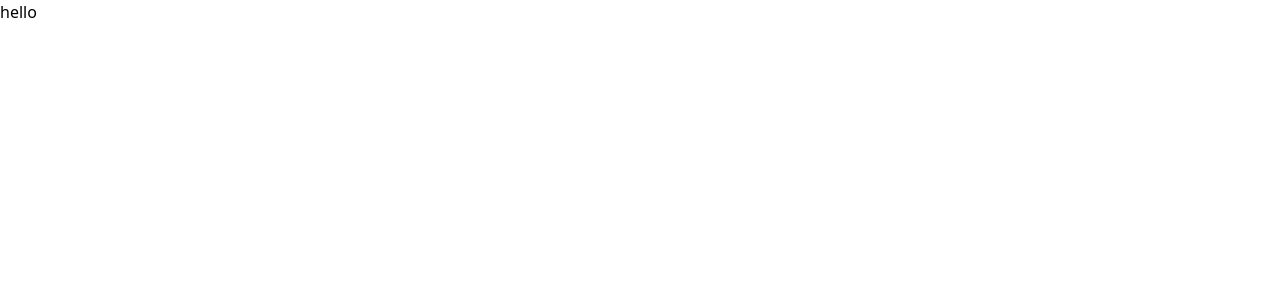
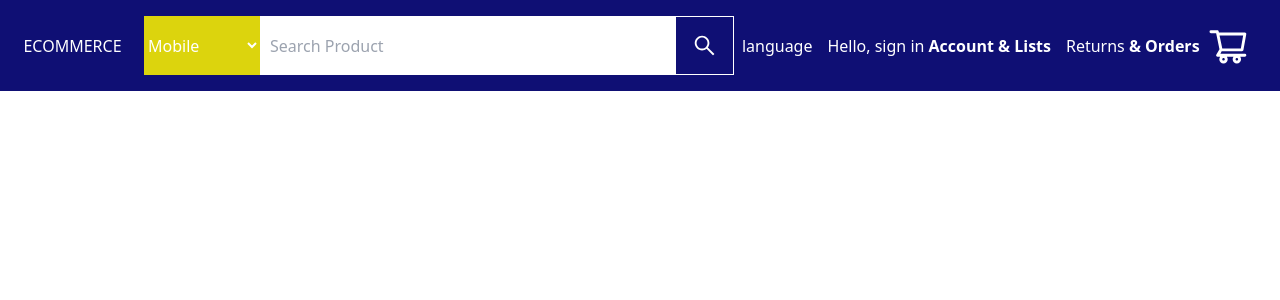
Before and after one commit to suhaansridhar/ecommerce, a React (Create React App) app: page / in a window 1280 px wide. Shown: the top 300 px of the page. Built offline with nearby package versions, Linux system fonts and the light colour scheme.

Commit message:
added navbar and styling

```diff
--- a/src/Components/NavBar.js
+++ b/src/Components/NavBar.js
@@ -1,10 +1,35 @@
 import React from 'react';
 import AmazonLogo from '../Amazon_logo.png';
+import {AiOutlineShoppingCart, AiOutlineSearch} from 'react-icons/ai';
 
 
 const NavBar = () => {
+  const [search, setSearch] = React.useState("");
+  const buttonstyle = {
+    color: "white",
+    backgroundColor : "inherit",
+
+  }
   return (
-    <div>hello</div>
+    <div className='navbar--container'>
+      <button className='navbar--container--button--0'>ECOMMERCE</button>
+      <button className='navbar--container--button--1'></button>
+      <div className='navbar--container--input--0'>
+        <select name="Appliances">
+          <option value="Mobile">Mobile</option>
+          <option value="Tablets">Tablets</option>
+          <option value="Computer">Computer</option>
+          <option value="HeadPhones">HeadPhones</option>
+          <option value="AirPods">AirPods</option>
+        </select>
+        <input type="text" placeholder='Search Product' onChange={(e) => setSearch(e.target.value)} value={search}/>
+        <button className='navbar--container--search--button'><AiOutlineSearch size={25} style={buttonstyle}/></button>
+      </div>
+      <button>language</button>
+      <button><p>Hello, sign in <b>Account & Lists</b></p></button>
+      <button>Returns <b>& Orders</b></button>
+      <button><AiOutlineShoppingCart size={42}/></button>
+    </div>
   )
 }
 
--- a/src/index.css
+++ b/src/index.css
@@ -1,3 +1,40 @@
-@tailwind base;
-@tailwind components;
-@tailwind utilities;
+*{
+    padding: 0;
+    margin: 0;
+    box-sizing: border-box;
+}
+
+.navbar--container{
+    display: flex;
+    padding: 1rem;
+    background-color: rgb(15, 15, 116);
+    color: white;
+}
+
+.navbar--container--input--0{
+    display: flex;
+    flex-grow: 11;
+    justify-content: space-between;
+}
+
+.navbar--container--input--0 input{
+    width: 100%;
+    color: black;
+    padding: 10px;
+    text-transform: capitalize;
+    outline: none;
+}
+
+button{
+    flex-grow: 1;
+}
+
+.navbar--container--search--button{
+    border: 1px solid white;
+    padding: 1rem;
+}
+
+select{
+    background-color: rgba(236, 228, 6, 0.93);
+
+}
```
